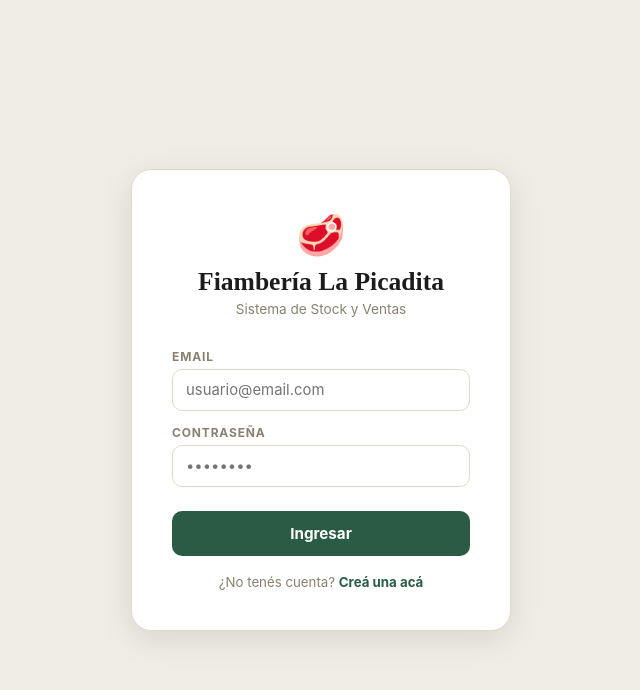
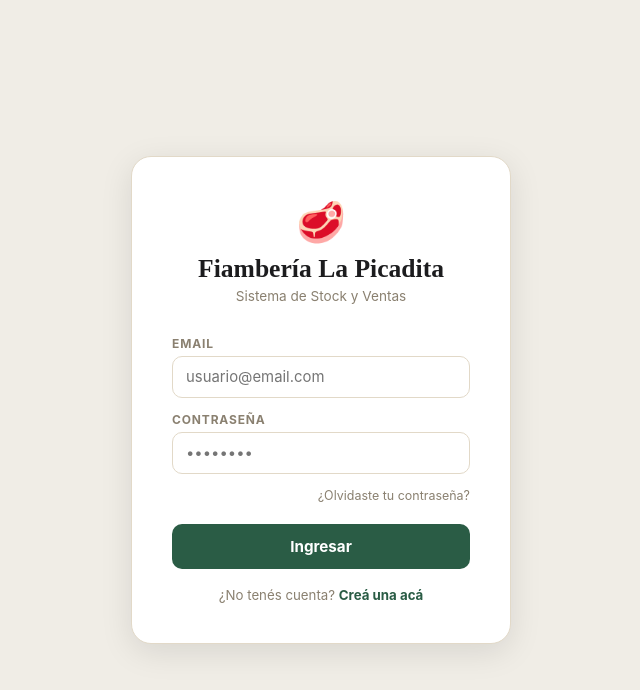
Before and after one commit to frangiso/Fiambrerias-stock, a React (Vite) app in the folder fiamberia/: page / in a window 1280 px wide. Shown: the top 690 px of the page, without its empty margins (319-959 px from the left). Built offline with nearby package versions, Linux system fonts and the light colour scheme; no server answers; the database is empty.

Commit message:
Agregar recuperación de contraseña desde el login
Se agrega la opción "¿Olvidaste tu contraseña?" que envía un email de restablecimiento vía Firebase Auth, para que los usuarios no dependan de un admin si se olvidan la clave.

```diff
--- a/fiamberia/src/context/AppContext.jsx
+++ b/fiamberia/src/context/AppContext.jsx
@@ -1,6 +1,6 @@
 import { createContext, useContext, useState, useEffect } from 'react'
 import { auth, db } from '../firebase/config.js'
-import { onAuthStateChanged, signInWithEmailAndPassword, createUserWithEmailAndPassword, signOut } from 'firebase/auth'
+import { onAuthStateChanged, signInWithEmailAndPassword, createUserWithEmailAndPassword, sendPasswordResetEmail, signOut } from 'firebase/auth'
 import { doc, getDoc, setDoc, serverTimestamp } from 'firebase/firestore'
 
 const AppContext = createContext()
@@ -50,8 +50,12 @@ export function AppProvider({ children }) {
     return signOut(auth)
   }
 
+  async function resetPassword(email) {
+    return sendPasswordResetEmail(auth, email)
+  }
+
   return (
-    <AppContext.Provider value={{ user, rol, isAdmin: rol === 'admin', authLoading, login, registro, logout }}>
+    <AppContext.Provider value={{ user, rol, isAdmin: rol === 'admin', authLoading, login, registro, resetPassword, logout }}>
       {children}
     </AppContext.Provider>
   )
--- a/fiamberia/src/pages/Login.jsx
+++ b/fiamberia/src/pages/Login.jsx
@@ -6,35 +6,40 @@ const ERRORES_FIREBASE = {
   'auth/invalid-email': 'El email no es válido',
   'auth/weak-password': 'La contraseña debe tener al menos 6 caracteres',
   'auth/invalid-credential': 'Email o contraseña incorrectos',
+  'auth/user-not-found': 'No hay ninguna cuenta con ese email',
 }
 
 export default function Login() {
-  const { login, registro } = useApp()
-  const [modo, setModo] = useState('login') // 'login' | 'registro'
+  const { login, registro, resetPassword } = useApp()
+  const [modo, setModo] = useState('login') // 'login' | 'registro' | 'recuperar'
   const [email, setEmail] = useState('')
   const [password, setPassword] = useState('')
   const [password2, setPassword2] = useState('')
   const [error, setError] = useState('')
+  const [info, setInfo] = useState('')
   const [loading, setLoading] = useState(false)
 
   function cambiarModo(m) {
-    setModo(m); setError(''); setPassword(''); setPassword2('')
+    setModo(m); setError(''); setInfo(''); setPassword(''); setPassword2('')
   }
 
   async function handleLogin(e) {
     e.preventDefault()
-    setError('')
+    setError(''); setInfo('')
     setLoading(true)
     try {
       if (modo === 'registro') {
         if (password !== password2) { setError('Las contraseñas no coinciden'); setLoading(false); return }
         if (password.length < 6) { setError('La contraseña debe tener al menos 6 caracteres'); setLoading(false); return }
         await registro(email, password)
+      } else if (modo === 'recuperar') {
+        await resetPassword(email)
+        setInfo('Te enviamos un email para restablecer la contraseña. Revisá tu bandeja de entrada (y spam).')
       } else {
         await login(email, password)
       }
     } catch (err) {
-      setError(ERRORES_FIREBASE[err.code] || (modo === 'registro' ? 'No se pudo crear la cuenta' : 'Email o contraseña incorrectos'))
+      setError(ERRORES_FIREBASE[err.code] || (modo === 'registro' ? 'No se pudo crear la cuenta' : modo === 'recuperar' ? 'No se pudo enviar el email' : 'Email o contraseña incorrectos'))
     }
     setLoading(false)
   }
@@ -52,24 +57,31 @@ export default function Login() {
             💡 La cuenta se crea con rol <strong>cajero</strong>. Para dar permisos de administrador hay que cambiarlo desde Firestore (colección "usuarios") o pedírselo a otro admin.
           </div>
         )}
+        {info && (
+          <div style={{ background:'#EFF6F0', border:'1px solid #BFE0C8', color:'#2A5C45', padding:'10px 14px', borderRadius:10, fontSize:'0.85rem', marginBottom:16 }}>
+            {info}
+          </div>
+        )}
         {error && (
           <div style={{ background:'#FDECEA', border:'1px solid #F5A0A0', color:'#C0392B', padding:'10px 14px', borderRadius:10, fontSize:'0.85rem', marginBottom:16 }}>
             {error}
           </div>
         )}
         <form onSubmit={handleLogin}>
-          <div style={{ marginBottom:14 }}>
+          <div style={{ marginBottom: modo==='recuperar' ? 24 : 14 }}>
             <label style={{ display:'block', fontSize:'0.75rem', fontWeight:700, color:'#8A8070', textTransform:'uppercase', letterSpacing:'0.07em', marginBottom:5 }}>Email</label>
             <input type="email" required value={email} onChange={e => setEmail(e.target.value)}
               style={{ width:'100%', padding:'11px 13px', border:'1.5px solid #E2D9C8', borderRadius:10, fontSize:'0.93rem', outline:'none' }}
               placeholder="usuario@email.com" />
           </div>
+          {modo !== 'recuperar' && (
             <div style={{ marginBottom: modo==='registro' ? 14 : 24 }}>
               <label style={{ display:'block', fontSize:'0.75rem', fontWeight:700, color:'#8A8070', textTransform:'uppercase', letterSpacing:'0.07em', marginBottom:5 }}>Contraseña</label>
               <input type="password" required value={password} onChange={e => setPassword(e.target.value)}
                 style={{ width:'100%', padding:'11px 13px', border:'1.5px solid #E2D9C8', borderRadius:10, fontSize:'0.93rem', outline:'none' }}
                 placeholder="••••••••" />
             </div>
+          )}
           {modo === 'registro' && (
             <div style={{ marginBottom:24 }}>
               <label style={{ display:'block', fontSize:'0.75rem', fontWeight:700, color:'#8A8070', textTransform:'uppercase', letterSpacing:'0.07em', marginBottom:5 }}>Repetir contraseña</label>
@@ -78,16 +90,27 @@ export default function Login() {
                 placeholder="••••••••" />
             </div>
           )}
+          {modo === 'login' && (
+            <div style={{ textAlign:'right', marginTop:-14, marginBottom:20 }}>
+              <button type="button" onClick={() => cambiarModo('recuperar')} style={{ background:'none', border:'none', color:'#8A8070', fontSize:'0.78rem', cursor:'pointer', padding:0 }}>¿Olvidaste tu contraseña?</button>
+            </div>
+          )}
           <button type="submit" disabled={loading}
             style={{ width:'100%', padding:'13px', background:'#2A5C45', color:'white', border:'none', borderRadius:10, fontSize:'0.95rem', fontWeight:700, cursor: loading ? 'not-allowed' : 'pointer', opacity: loading ? 0.7 : 1 }}>
-            {loading ? (modo==='registro' ? 'Creando cuenta...' : 'Ingresando...') : (modo==='registro' ? 'Crear cuenta' : 'Ingresar')}
+            {loading
+              ? (modo==='registro' ? 'Creando cuenta...' : modo==='recuperar' ? 'Enviando...' : 'Ingresando...')
+              : (modo==='registro' ? 'Crear cuenta' : modo==='recuperar' ? 'Enviar email de recuperación' : 'Ingresar')}
           </button>
         </form>
         <p style={{ textAlign:'center', marginTop:18, fontSize:'0.83rem', color:'#8A8070' }}>
-          {modo === 'login' ? (
+          {modo === 'login' && (
             <>¿No tenés cuenta? <button type="button" onClick={() => cambiarModo('registro')} style={{ background:'none', border:'none', color:'#2A5C45', fontWeight:700, cursor:'pointer', padding:0, fontSize:'inherit' }}>Creá una acá</button></>
-          ) : (
+          )}
+          {modo === 'registro' && (
             <>¿Ya tenés cuenta? <button type="button" onClick={() => cambiarModo('login')} style={{ background:'none', border:'none', color:'#2A5C45', fontWeight:700, cursor:'pointer', padding:0, fontSize:'inherit' }}>Iniciá sesión</button></>
+          )}
+          {modo === 'recuperar' && (
+            <>¿Te acordaste? <button type="button" onClick={() => cambiarModo('login')} style={{ background:'none', border:'none', color:'#2A5C45', fontWeight:700, cursor:'pointer', padding:0, fontSize:'inherit' }}>Iniciá sesión</button></>
           )}
         </p>
       </div>
```
Lines whose indentation alone changed are shown as unchanged.
